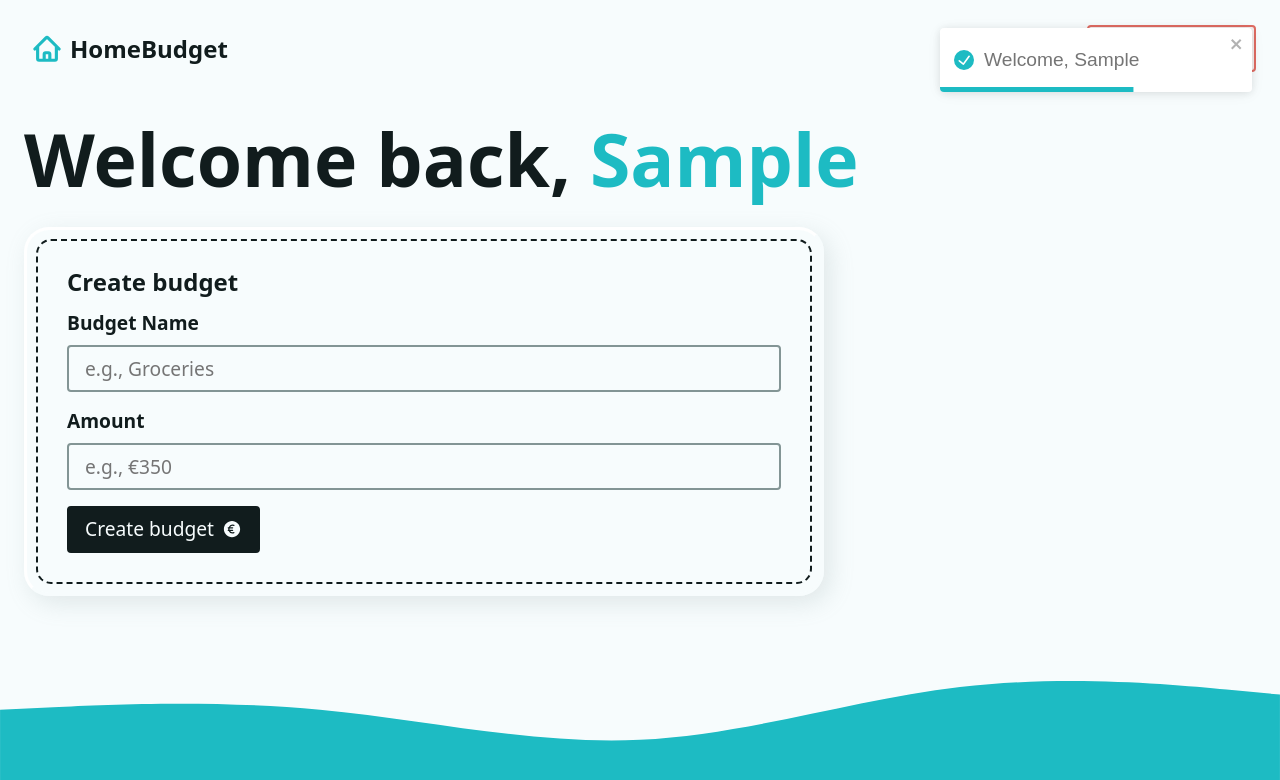
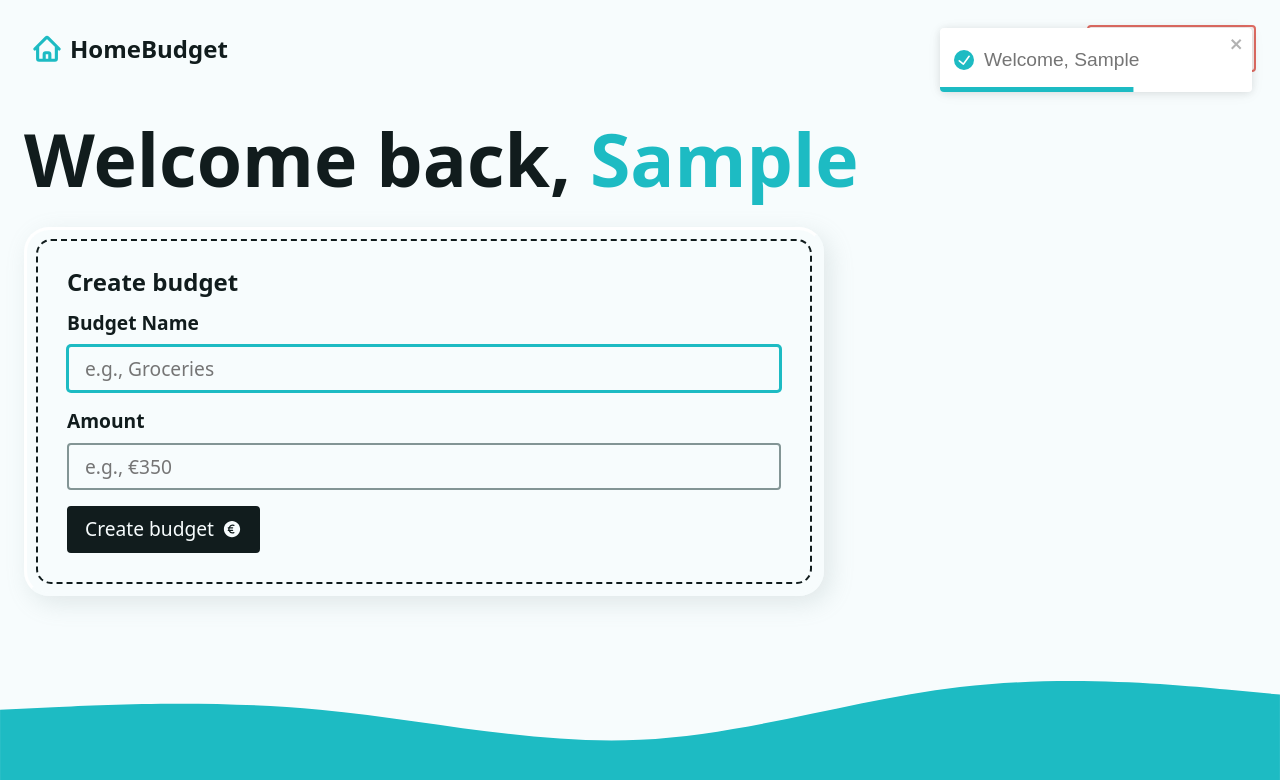
Before and after one commit to todiez/ReactBudgetingApp, a React (Vite) app: page / in a window 1280 px wide. Both pictures are taken after typing "Sample" into the empty fields and a click on the button "Create Account". Shown: the top 780 px of the page. Built offline with nearby package versions, Linux system fonts and the light colour scheme.

Commit message:
clearing,focussing,disabling form while/after subm

```diff
--- a/src/components/AddBudgetForm.jsx
+++ b/src/components/AddBudgetForm.jsx
@@ -1,13 +1,31 @@
-import { Form } from "react-router-dom";
+//react imports
+import { useEffect, useRef } from "react";
+
+//rrd imports
+import { Form, useFetcher } from "react-router-dom";
 
 //library imports
 import { CurrencyEuroIcon } from "@heroicons/react/24/solid";
 
 const AddBudgetForm = () => {
+  //gives access to state
+  const fetcher = useFetcher();
+  const isSubmitting = fetcher.state === "submitting";
+
+  const formRef = useRef();
+  const focusRef = useRef(); //go back after submitting from amount to Budget Name in the Form
+
+  useEffect(() => {
+    if(!isSubmitting) {
+      formRef.current.reset();
+      focusRef.current.focus();
+    }
+  }, [isSubmitting]);
+
   return (
     <div className="form-wrapper">
       <h2 className="h3">Create budget</h2>
-      <Form method="post" className="grid-sm">
+      <fetcher.Form method="post" className="grid-sm" ref={formRef}>
         <div className="grid-xs">
           <label htmlFor="newBudget">Budget Name</label>
           <input
@@ -16,6 +34,7 @@ const AddBudgetForm = () => {
             id="newBudget"
             placeholder="e.g., Groceries"
             required
+            ref={focusRef}
           />
         </div>
         <div className="grid-xs">
@@ -31,11 +50,11 @@ const AddBudgetForm = () => {
           />
         </div>
         <input type="hidden" name="_action" value="createBudget" />
-        <button type="submit" className="btn btn--dark">
+        <button type="submit" className="btn btn--dark" disabled={isSubmitting}>
             <span>Create budget</span>
             <CurrencyEuroIcon width={20} />
         </button>
-      </Form>
+      </fetcher.Form>
     </div>
   );
 };
```
